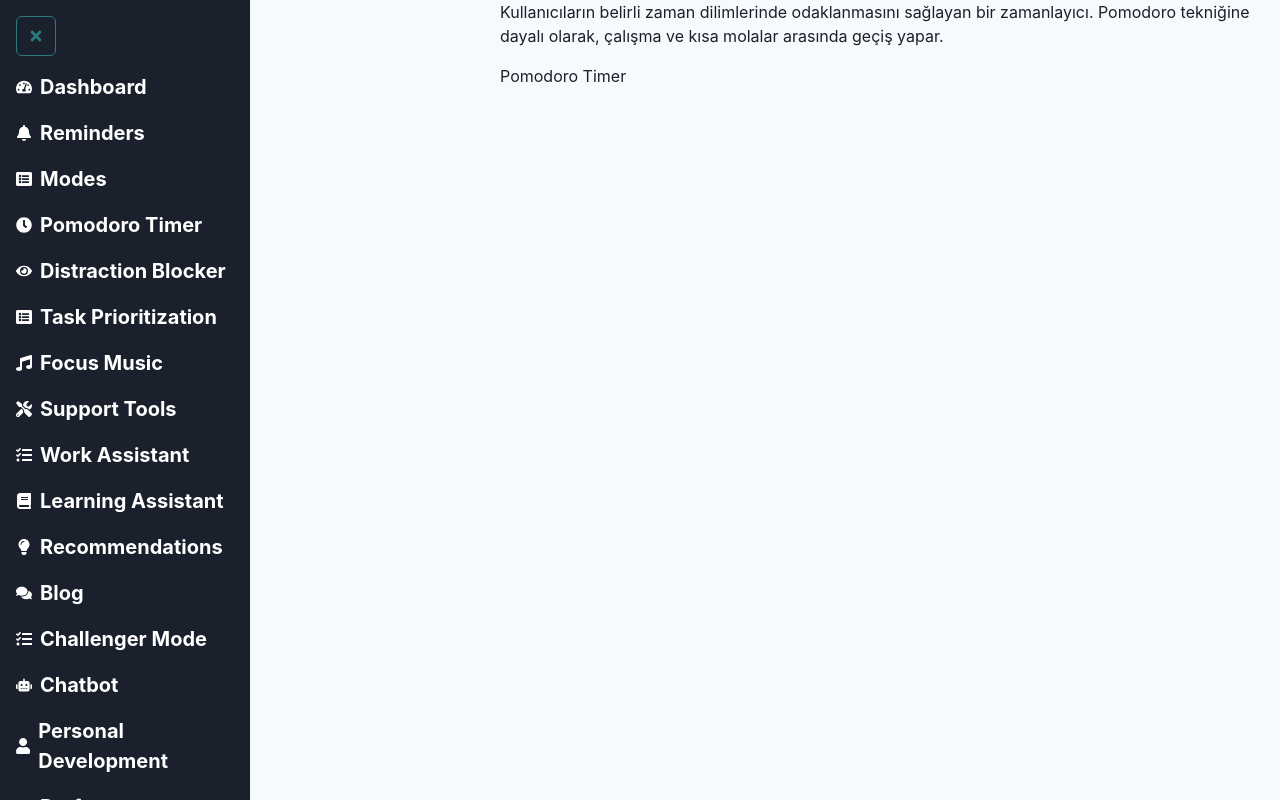
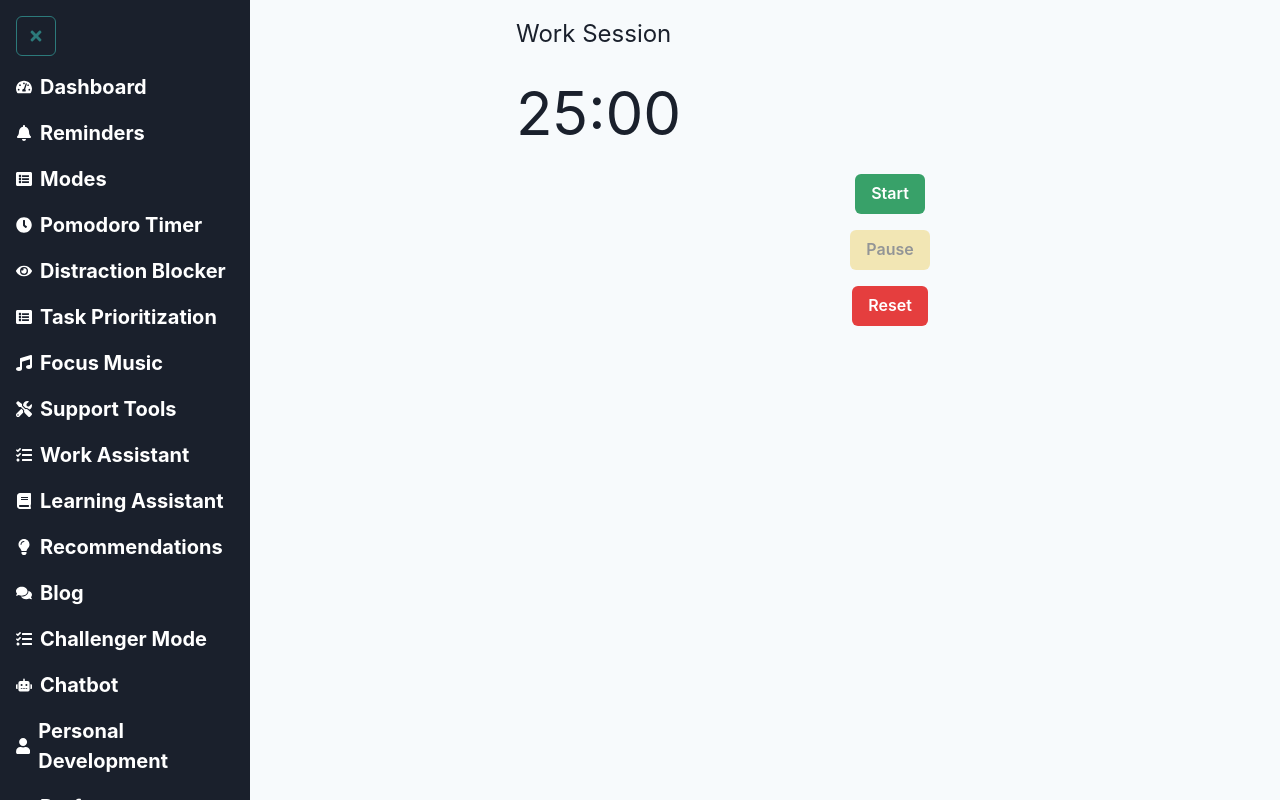
Before and after one commit to GPT-Engineer-App/productivity-hive, a React (Vite) app: page /pomodoro-timer in a window 1280 px wide. Built offline with nearby package versions, Linux system fonts and the light colour scheme.

Commit message:
Added a functional Pomodoro Timer with start, pause, and reset capabilities. The timer switches between work and break sessions automatically.
Prompt: I want to make my pomodoro timer feature working. Could you use javascript for that?

```diff
--- a/src/pages/PomodoroTimer.jsx
+++ b/src/pages/PomodoroTimer.jsx
@@ -1,11 +1,59 @@
-import React from "react";
-import { Box, Text } from "@chakra-ui/react";
+import React, { useState, useEffect } from "react";
+import { Box, Text, Button, VStack } from "@chakra-ui/react";
 
 function PomodoroTimer() {
+  const [time, setTime] = useState(1500);
+  const [isRunning, setIsRunning] = useState(false);
+  const [isWorkSession, setIsWorkSession] = useState(true);
+
+  useEffect(() => {
+    let timer;
+    if (isRunning) {
+      timer = setInterval(() => {
+        setTime((prevTime) => {
+          if (prevTime === 0) {
+            setIsWorkSession(!isWorkSession);
+            return isWorkSession ? 300 : 1500;
+          }
+          return prevTime - 1;
+        });
+      }, 1000);
+    }
+    return () => clearInterval(timer);
+  }, [isRunning, isWorkSession]);
+
+  const startTimer = () => setIsRunning(true);
+  const pauseTimer = () => setIsRunning(false);
+  const resetTimer = () => {
+    setIsRunning(false);
+    setTime(isWorkSession ? 1500 : 300);
+  };
+
+  const formatTime = (seconds) => {
+    const minutes = Math.floor(seconds / 60);
+    const remainingSeconds = seconds % 60;
+    return `${minutes}:${remainingSeconds < 10 ? "0" : ""}${remainingSeconds}`;
+  };
+
   return (
-    <Box>
-      <Text mb={4}>Kullanıcıların belirli zaman dilimlerinde odaklanmasını sağlayan bir zamanlayıcı. Pomodoro tekniğine dayalı olarak, çalışma ve kısa molalar arasında geçiş yapar.</Text>
-      <Text>Pomodoro Timer</Text>
+    <Box p={4}>
+      <Text fontSize="2xl" mb={4}>
+        {isWorkSession ? "Work Session" : "Break Session"}
+      </Text>
+      <Text fontSize="6xl" mb={4}>
+        {formatTime(time)}
+      </Text>
+      <VStack spacing={4}>
+        <Button onClick={startTimer} colorScheme="green" isDisabled={isRunning}>
+          Start
+        </Button>
+        <Button onClick={pauseTimer} colorScheme="yellow" isDisabled={!isRunning}>
+          Pause
+        </Button>
+        <Button onClick={resetTimer} colorScheme="red">
+          Reset
+        </Button>
+      </VStack>
     </Box>
   );
 }
```
